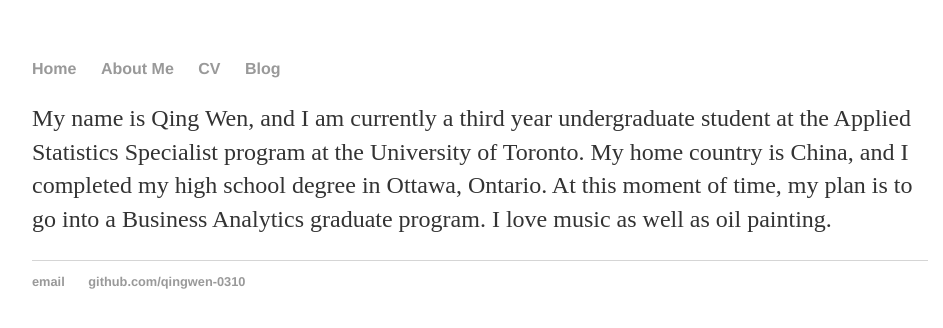
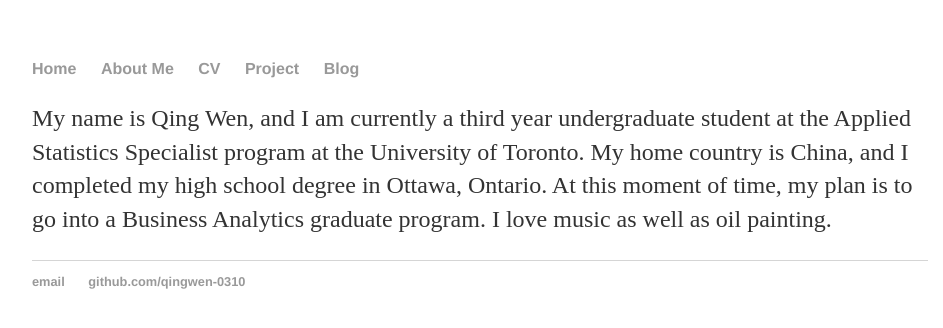
Before and after one commit to QingWen-0310/QingWen-0310.github.io, a Jekyll site: the page built from about/index.html, in a window 1280 px wide. Shown: the top 328 px of the page, without its empty margins (160-1103 px from the left). Built offline with Jekyll 4.4.1, drawn with Linux system fonts in a browser that asks for light colours; Markdown is read by kramdown in place of the engine named in the settings.

Commit message:
add Project navigation

```diff
--- a/_layouts/default.html
+++ b/_layouts/default.html
@@ -11,6 +11,7 @@
 	        		<li><a href="/">Home</a></li>
 		        	<li><a href="/about">About Me</a></li>
 	        		<li><a href="/cv">CV</a></li>
+				<li><a href = "project">Project</a></li>
 	        		<li><a href="/blog">Blog</a></li>
 	    		</ul>
 			</nav>
```
